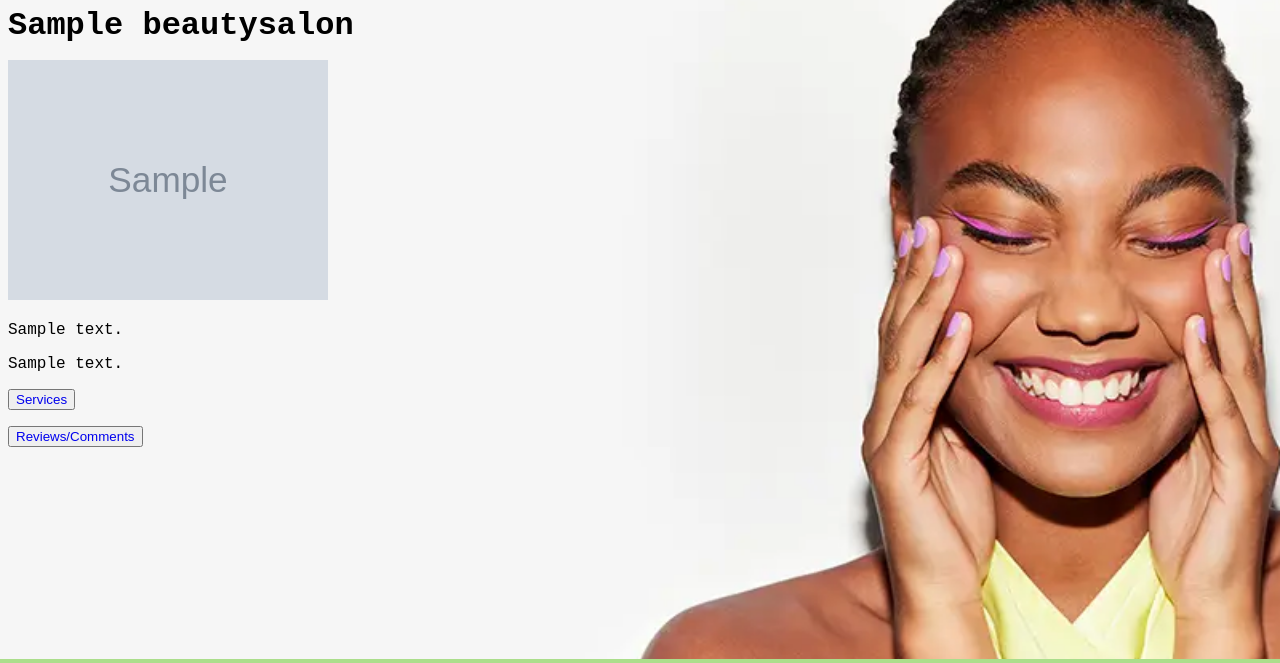
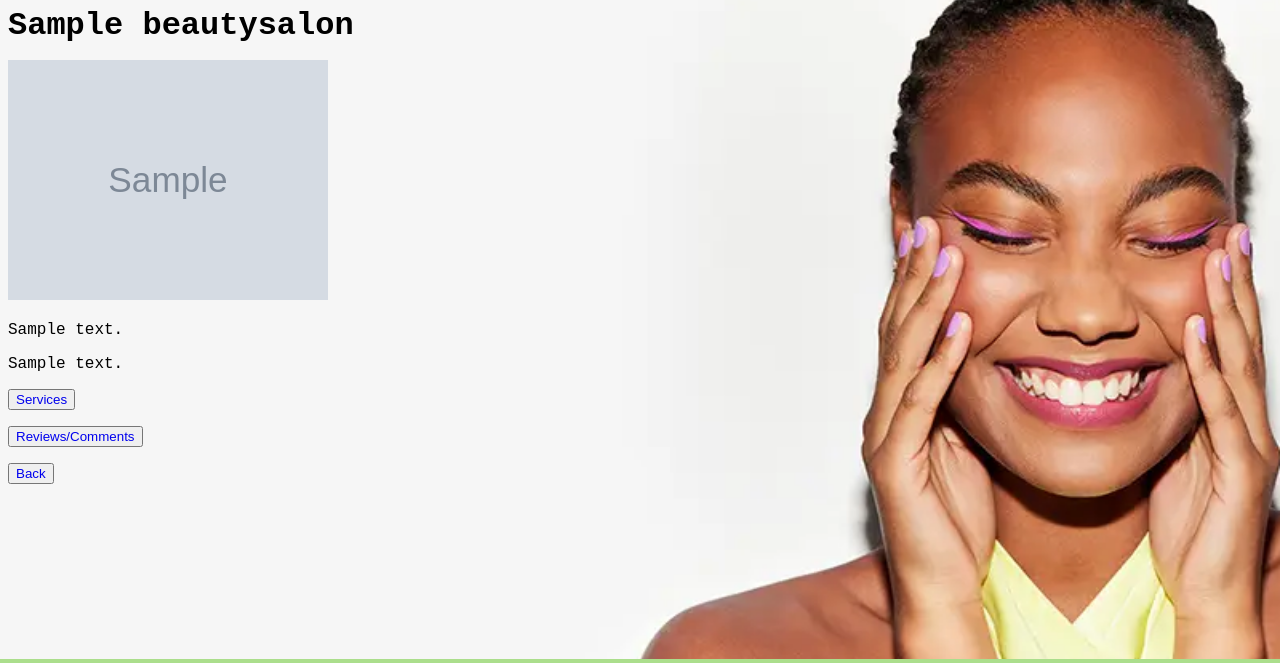
Before and after one commit to IngridaVaitkuviene/ptu5_django_beauty_services, a Django app: page /salon/1/ in a window 1280 px wide. Shown: the part 91-754 px from the top of the page. Run offline with Django 4.2, Linux system fonts and the light colour scheme; tables that the repository leaves empty hold one stand-in row (values such as "Sample post"); grey boxes marked "Sample" are stand-in pictures.

Commit message:
Back button added into salon details (back to salons list)

```diff
--- a/ptu5_beauty_services/beauty_services/templates/beauty_services/salon_detail.html
+++ b/ptu5_beauty_services/beauty_services/templates/beauty_services/salon_detail.html
@@ -22,4 +22,5 @@
 </ul>
 <ul><button class='services-button'><a href="{% url 'salon_services' %}?salon_id={{ object.id }}">Services</a></button></ul>
 <ul><button class='services-button'><a href="{% url 'salon_reviews' object.pk %}">Reviews/Comments</a></button></ul>
+<ul><button class='services-button'><a href="{% url 'salons' %}">Back</a></button></ul>
 {% endblock content %}
```
